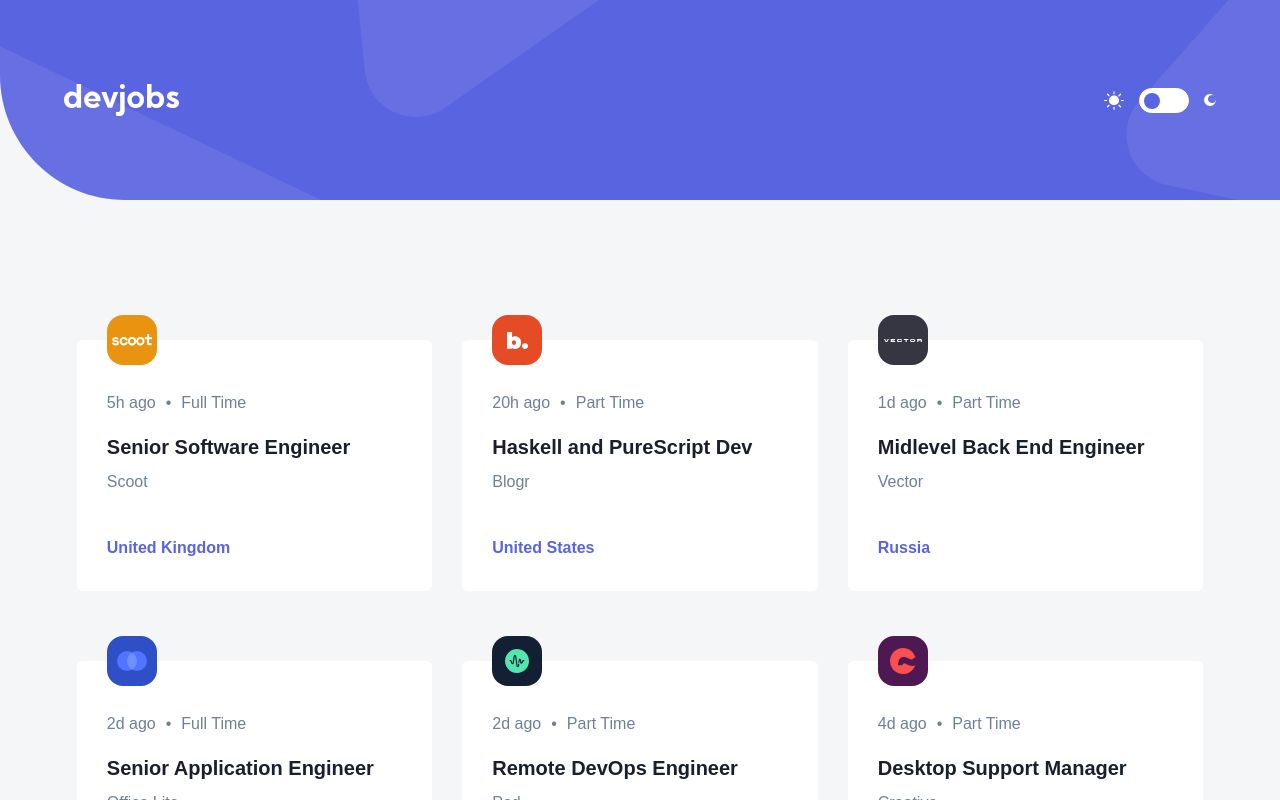
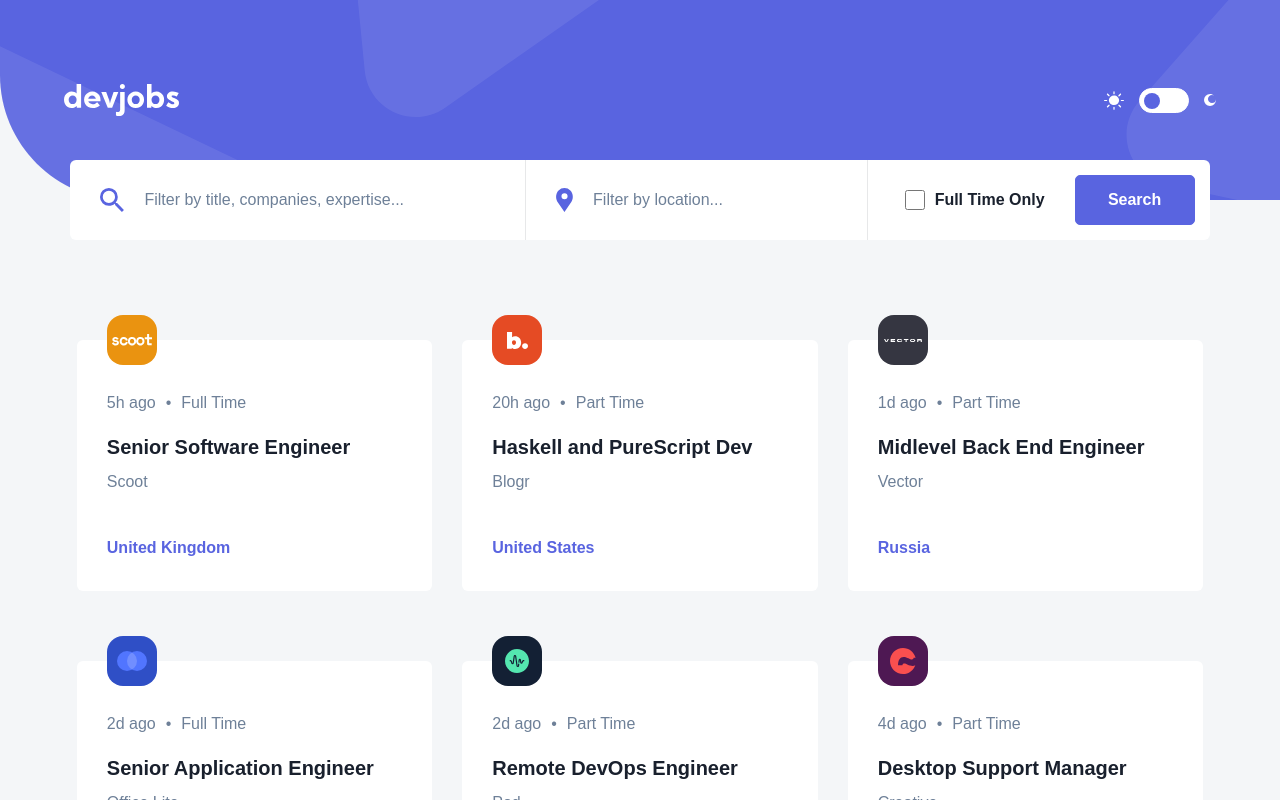
Before and after one commit to MC-Knight/devjobs, a React (Vite) app: page / in a window 1280 px wide. Built offline with nearby package versions, Linux system fonts and the light colour scheme.

Commit message:
ft: search bar component

```diff
--- /dev/null
+++ b/src/components/SearchBar.jsx
@@ -0,0 +1,31 @@
+import search from "../assets/desktop/icon-search.svg";
+import location from "../assets/desktop/icon-location.svg";
+
+function SearchBar() {
+  return (
+    <div className="search-bar">
+      <div className="search-container-1">
+        <img src={search} alt="search-magnifier" />
+        <input
+          type="text"
+          placeholder="Filter by title, companies, expertise..."
+        />
+      </div>
+
+      <div className="search-container-2">
+        <img src={location} alt="search-magnifier" />
+        <input type="text" placeholder="Filter by location..." />
+      </div>
+
+      <div className="search-btn">
+        <input type="checkbox" />
+        <p>Full Time Only</p>
+        <button>
+          <span>Search</span>
+        </button>
+      </div>
+    </div>
+  );
+}
+
+export default SearchBar;
--- a/src/index.css
+++ b/src/index.css
@@ -13,14 +13,18 @@
   --background-color: #f4f6f8;
   --light-grey-hover: #6e8098;
   --light-card: #ffffff;
+  --search-border: #e7e8e9;
+  --input-light: #19202d;
 }
 
 .dark-mode {
+  --input-light: #ffffff;
   --light-card: #19202d;
   --light-grey: #6e8098;
   --violet-color: #5964e0;
   --dark-blue-color: #ffffff;
   --background-color: #121721;
+  --search-border: #313743;
 }
 
 html {
@@ -256,3 +260,123 @@ body {
   font-weight: 500;
   color: var(--light-grey-hover);
 }
+
+.search-bar {
+  position: absolute;
+  bottom: 0;
+  margin-bottom: -40px;
+  z-index: 5;
+  width: 89%;
+  height: 80px;
+  background: var(--light-card);
+  border-radius: 6px;
+  display: flex;
+  align-items: center;
+  justify-content: flex-start;
+}
+
+.search-container-1 {
+  width: 40%;
+  height: 100%;
+  display: flex;
+  align-items: center;
+  justify-content: flex-start;
+  gap: 20px;
+  padding: 0px 30px;
+  border-right: 1px solid var(--search-border);
+}
+
+.search-container-1 input {
+  width: 100%;
+  height: 60%;
+  background: transparent;
+  flex: 1;
+  border: none;
+  outline: none;
+  color: var(--input-light);
+  font-weight: 600;
+}
+
+.search-container-1 input::placeholder {
+  color: var(--light-grey-hover);
+  font-size: 1rem;
+  font-weight: 400;
+  line-height: 162%;
+}
+
+.search-container-2 {
+  width: 30%;
+  height: 100%;
+  display: flex;
+  align-items: center;
+  justify-content: flex-start;
+  gap: 20px;
+  padding: 0px 30px;
+  border-right: 1px solid var(--search-border);
+}
+
+.search-container-2 input {
+  width: 100%;
+  height: 60%;
+  background: transparent;
+  flex: 1;
+  border: none;
+  outline: none;
+  color: var(--input-light);
+  font-weight: 600;
+}
+
+.search-container-2 input::placeholder {
+  color: var(--light-grey-hover);
+  font-size: 1rem;
+  font-weight: 400;
+  line-height: 162%;
+}
+
+.search-btn {
+  width: 30%;
+  height: 100%;
+  display: flex;
+  align-items: center;
+  justify-content: flex-end;
+  gap: 10px;
+  padding: 0px 15px;
+}
+
+.search-btn input[type="checkbox"] {
+  width: 20px;
+  height: 20px;
+  background: transparent;
+  border: 1px solid var(--light-card);
+  outline: none;
+  border-radius: 5px;
+  cursor: pointer;
+  accent-color: var(--violet-color);
+}
+
+.search-btn p {
+  font-size: 1rem;
+  font-weight: 600;
+  line-height: 162%;
+  color: var(--dark-blue-color);
+  margin-right: 20px;
+}
+
+.search-btn button {
+  width: 120px;
+  height: 50px;
+  border: 1px solid var(--violet-color);
+  background-color: var(--violet-color);
+  color: #ffffff;
+  font-size: 1rem;
+  font-weight: 700;
+  border-radius: 5px;
+  cursor: pointer;
+  display: flex;
+  align-items: center;
+  justify-content: center;
+}
+
+.search-btn button:hover {
+  background-color: var(--light-violete);
+}
--- a/src/pages/Home.jsx
+++ b/src/pages/Home.jsx
@@ -2,6 +2,7 @@ import { useEffect, useState } from "react";
 import JobCard from "../components/JobCard";
 import data from "../assets/data/data";
 import Logo from "../components/Logo";
+import SearchBar from "../components/SearchBar";
 
 function Home() {
   const [dataItem, setDataItem] = useState([]);
@@ -20,6 +21,7 @@ function Home() {
     <div className="home">
       <div className="home-upper">
         <Logo />
+        <SearchBar />
       </div>
       <div className="home-lower">
         <div className="home-lower-jobs">
```
